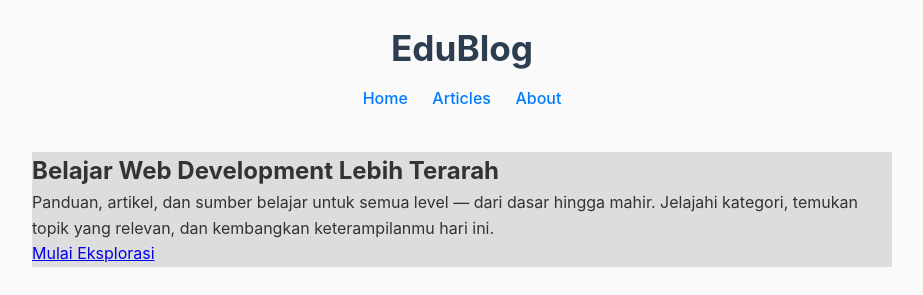
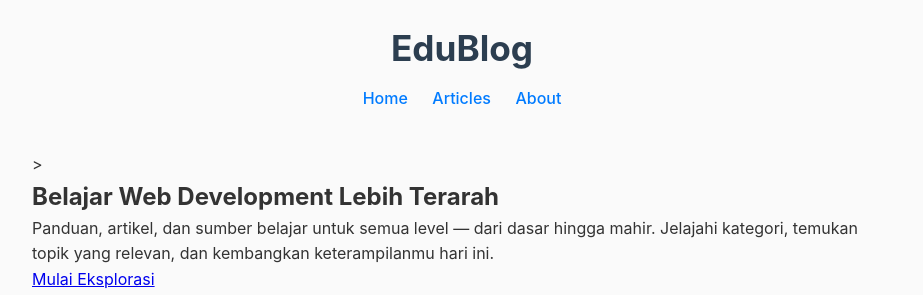
Before and after one commit to alex101-stack/edublog, a plain HTML site: page index.html in a window 1280 px wide. Shown: the top 295 px of the page, without its empty margins (178-1101 px from the left). Drawn offline with Linux system fonts and the light colour scheme.

Commit message:
Update hero layout

```diff
--- a/index.html
+++ b/index.html
@@ -21,7 +21,7 @@
 
 
   <!-- HERO -->
-  <section class="hero" style="background-image: url('./assets/images/hero-bg.jpg');">
+  <section class="hero"></section>>
   <div class="hero-content">
     <h2 class="hero-title">Belajar Web Development Lebih Terarah</h2>
     <p class="hero-subtitle">
```
